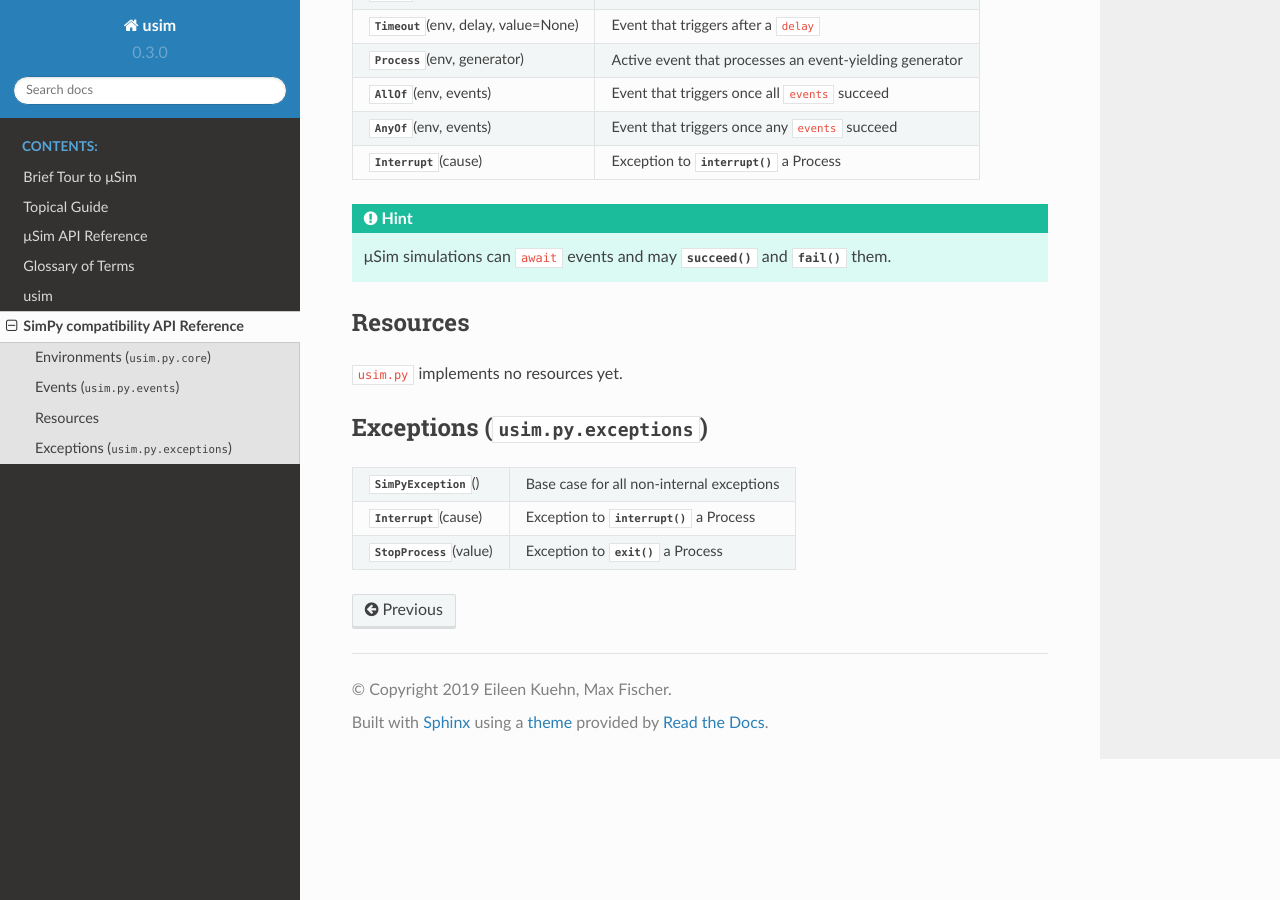
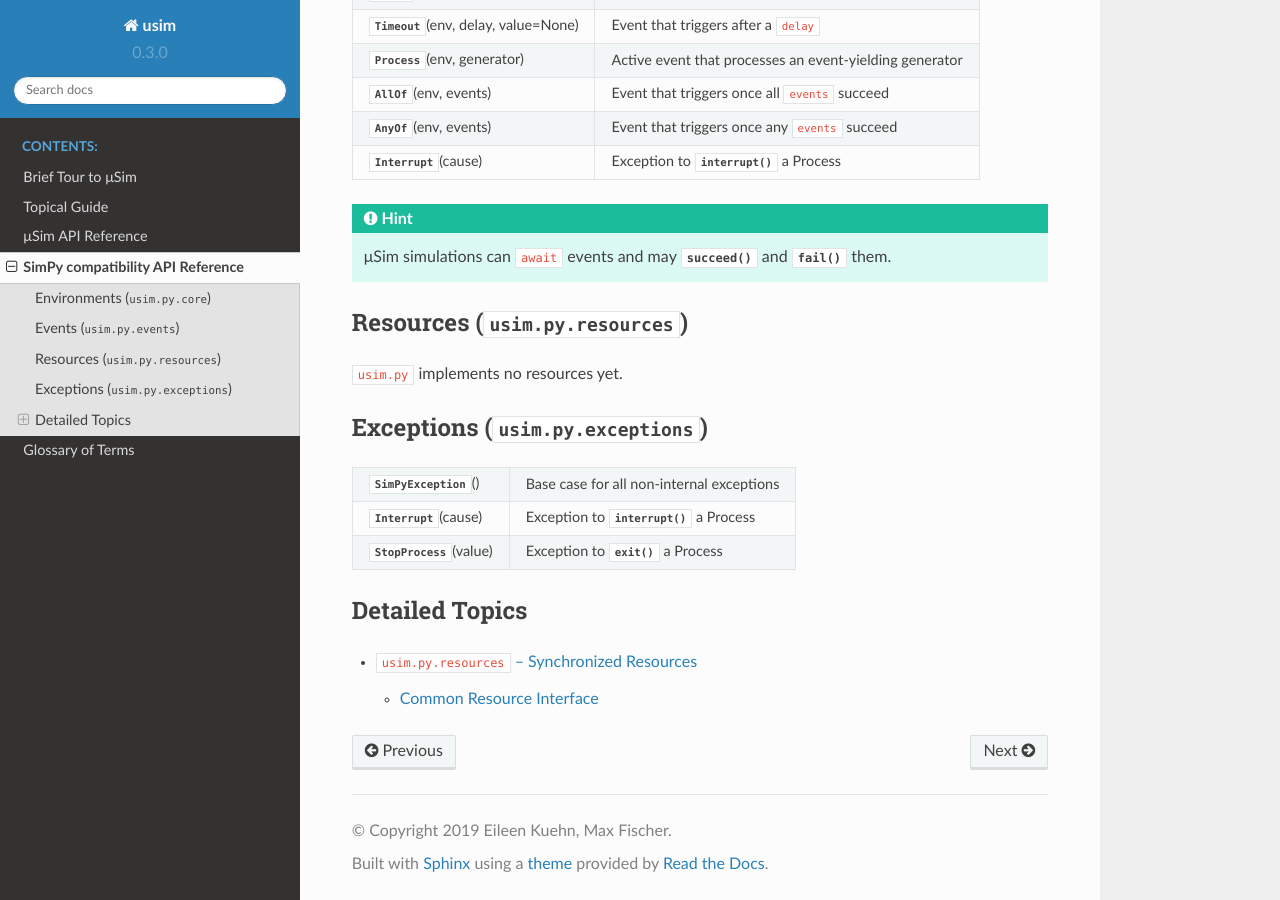
Before and after one commit to MaineKuehn/usim, a Sphinx documentation site: the page built from docs/source/api/usim.py.rst, in a window 1280 px wide and 900 px high, scrolled down 746 px. Built offline with Sphinx 7.4.7 and the Read the Docs theme 2.0.0, drawn with Linux system fonts in a browser that asks for light colours; formulas are drawn with MathJax 3.

Commit message:
added docs for resources

```diff
--- a/docs/index.rst
+++ b/docs/index.rst
@@ -13,9 +13,8 @@
    source/tutorial/overview
    source/topics/overview
    source/api/overview
+   source/api/usim.py
    source/glossary
-   source/api/modules
-   source/api/usim.py
 
 μSim is a discrete-event simulation framework
 using the asynchronous programming features of Python.
--- a/docs/source/api/usim.py.rst
+++ b/docs/source/api/usim.py.rst
@@ -44,8 +44,8 @@ Events (:py:mod:`usim.py.events`)
     :py:meth:`~usim.py.events.Event.succeed` and :py:meth:`~usim.py.events.Event.fail`
     them.
 
-Resources
----------
+Resources (:py:mod:`usim.py.resources`)
+---------------------------------------
 
 ``usim.py`` implements no resources yet.
 
@@ -57,3 +57,11 @@ Exceptions (:py:mod:`usim.py.exceptions`)
 :py:exc:`~usim.py.exceptions.Interrupt`\ (cause)   Exception to :py:meth:`~usim.py.events.Process.interrupt` a Process
 :py:exc:`~usim.py.exceptions.StopProcess`\ (value) Exception to :py:meth:`~usim.py.core.Environment.exit` a Process
 ================================================== ===================================================================
+
+Detailed Topics
+---------------
+
+.. toctree::
+    :maxdepth: 2
+
+    usim.py.resources
```
Also changed, not shown: docs/source/api/modules.rst (deleted, +0 -10 lines), docs/source/api/usim.py.resources.rst (added, +20 -0 lines), 1 other file.
